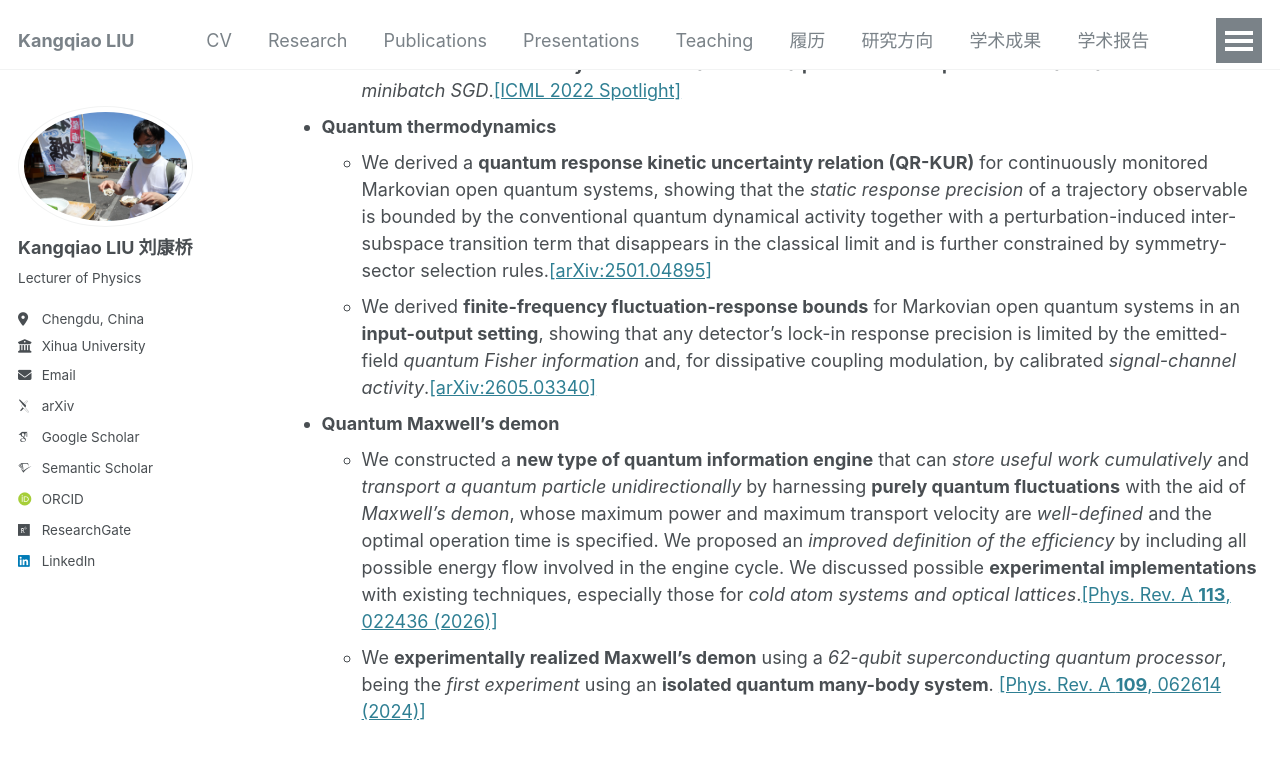
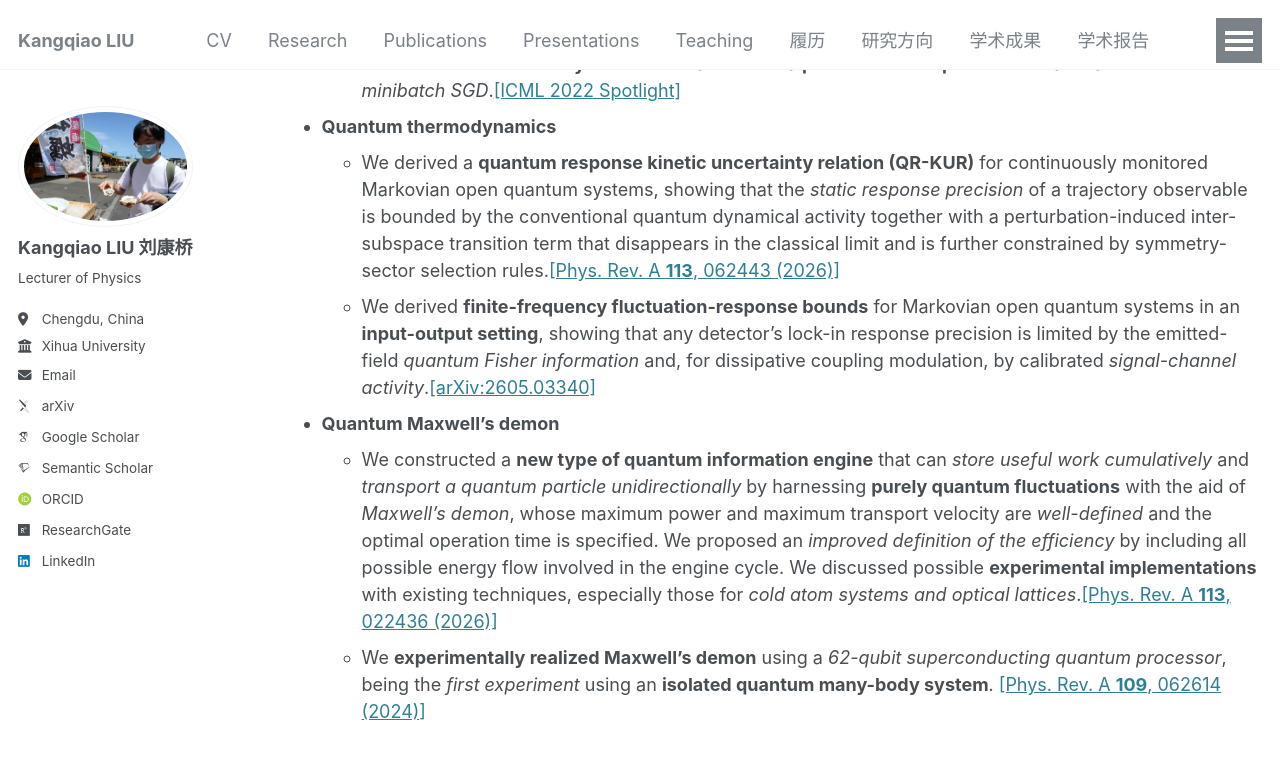
Before and after one commit to KangqiaoLiu/KangqiaoLiu.github.io, a Jekyll site: the page built from _pages/research.md, in a window 1280 px wide and 900 px high, scrolled down 555 px. Shown: the top 759 px of the window. Built offline with Jekyll 4.4.1, drawn with Linux system fonts in a browser that asks for light colours; some web fonts are replaced.

Commit message:
Update research.md

```diff
--- a/_pages/research.md
+++ b/_pages/research.md
@@ -21,7 +21,7 @@
   * We derived the **stationary distribution** and found a **power-law escape rate** from a local minimum for *minibatch SGD*.[[ICML 2022 Spotlight]](https://proceedings.mlr.press/v162/mori22a.html)
 
 * **Quantum thermodynamics**
-  * We derived a **quantum response kinetic uncertainty relation (QR-KUR)** for continuously monitored Markovian open quantum systems, showing that the *static response precision* of a trajectory observable is bounded by the conventional quantum dynamical activity together with a perturbation-induced inter-subspace transition term that disappears in the classical limit and is further constrained by symmetry-sector selection rules.[[arXiv:2501.04895]](https://arxiv.org/abs/2501.04895)
+  * We derived a **quantum response kinetic uncertainty relation (QR-KUR)** for continuously monitored Markovian open quantum systems, showing that the *static response precision* of a trajectory observable is bounded by the conventional quantum dynamical activity together with a perturbation-induced inter-subspace transition term that disappears in the classical limit and is further constrained by symmetry-sector selection rules.[[Phys. Rev. A **113**, 062443 (2026)]](https://arxiv.org/abs/2501.04895)
   * We derived **finite-frequency fluctuation-response bounds** for Markovian open quantum systems in an **input-output setting**, showing that any detector’s lock-in response precision is limited by the emitted-field *quantum Fisher information* and, for dissipative coupling modulation, by calibrated *signal-channel activity*.[[arXiv:2605.03340]](https://arxiv.org/abs/2605.03340)
 
 * **Quantum Maxwell's demon**
```
